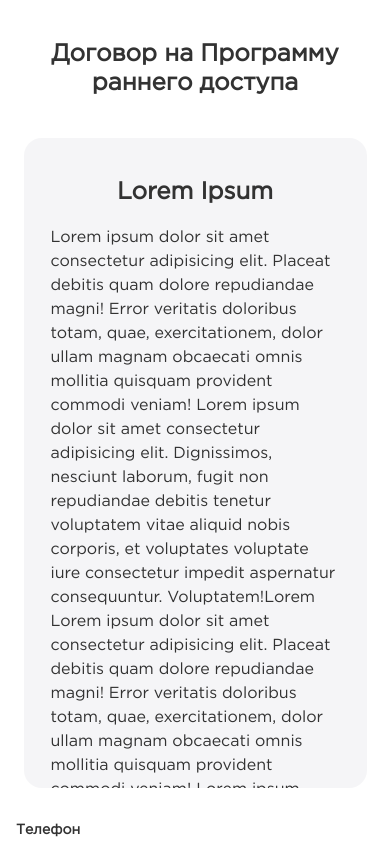
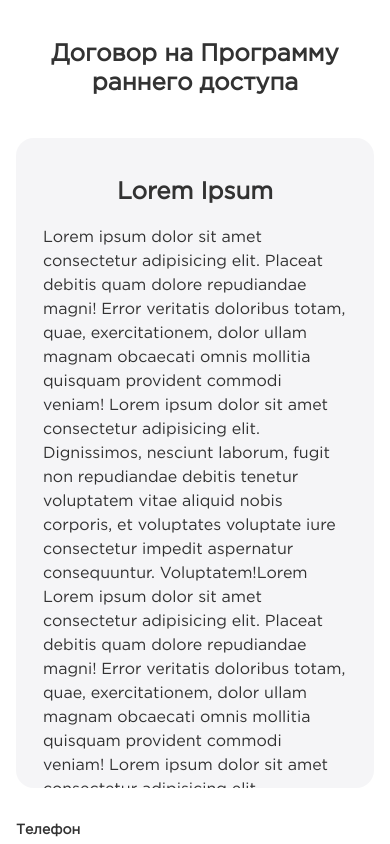
Before and after one commit to MoLoKoeD/ligal-form, a plain HTML site: page index.html in a window 390 px wide. Shown: the top 844 px of the page. Drawn offline with Linux system fonts and the light colour scheme.

Commit message:
Update media.css

```diff
--- a/css/media.css
+++ b/css/media.css
@@ -352,7 +352,7 @@
     padding: 40px 27px;
     border-radius: 18px;
     background-color: var(--dark-white-color);
-    max-width: 343px;
+    max-width: 100%;
     max-height: 650px;
     width: 100%;
     height: 100%;
```
